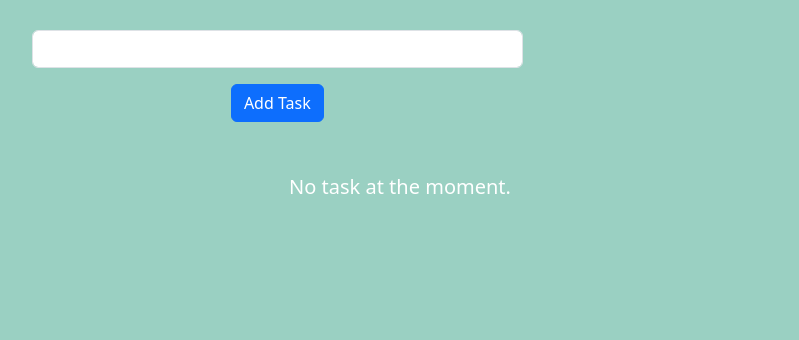
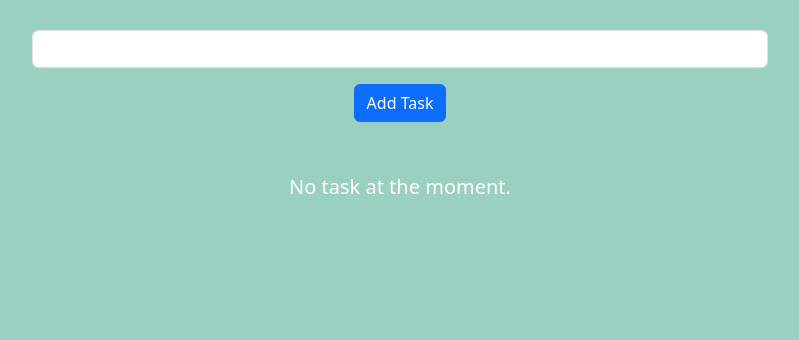
Before and after one commit to zkj214/simple-todolist-website, a Flask app: page / in a window 1280 px wide. Shown: the part 96-436 px from the top of the page, without its empty margins (50-849 px from the left). Run offline with Flask 3, Linux system fonts and the light colour scheme; data that the repository does not hold is empty; some libraries are stand-ins or nearby versions.

Commit message:
update the index file

```diff
--- a/templates/index.html
+++ b/templates/index.html
@@ -8,7 +8,7 @@
     <div class="container">
         <div class="row text-left">
             <div class="col-md-8 col-sm-12">
-                <div class="col-md-8 text-left col-sm-12 text-center">
+                <div class="text-left col-sm-12 text-center">
                 {{render_form(form, novalidate=True)}}
                 </div>
             {% with messages=get_flashed_messages() %}
```
